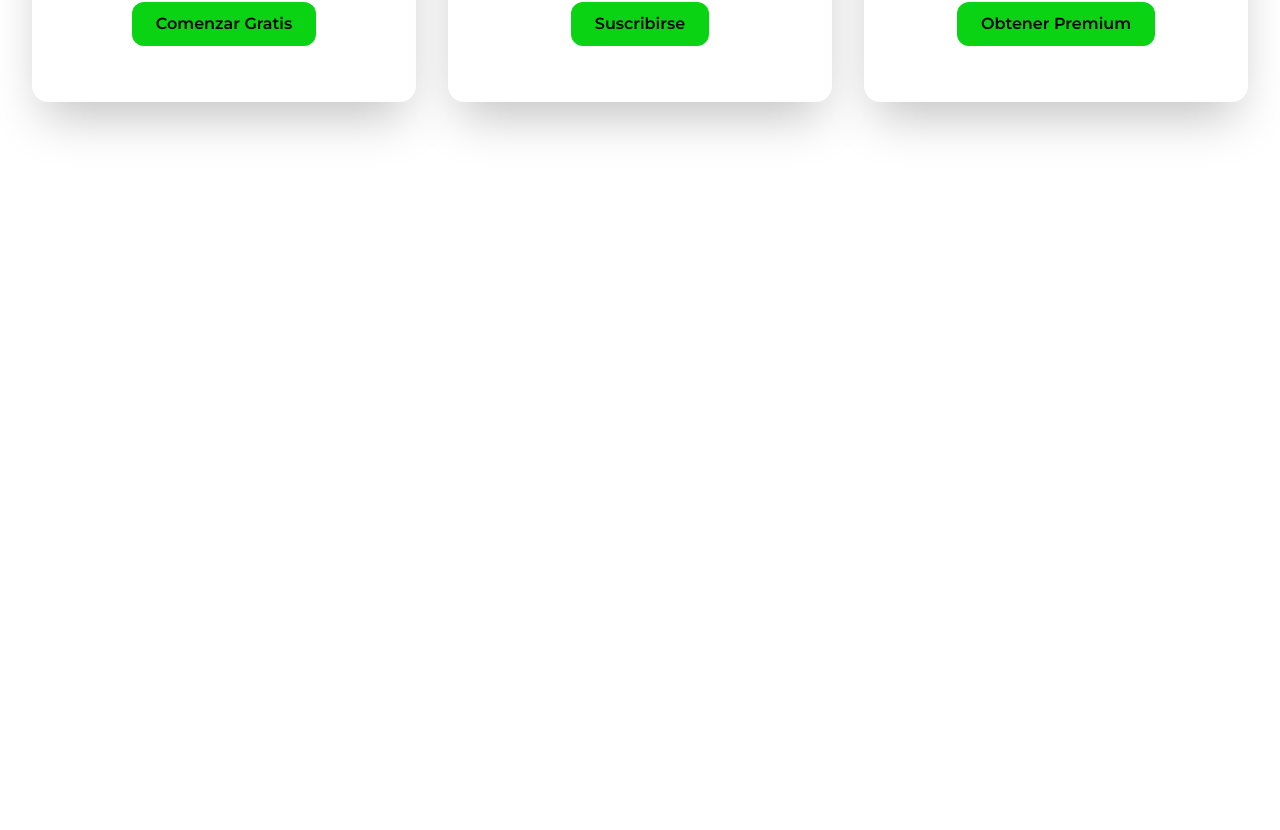
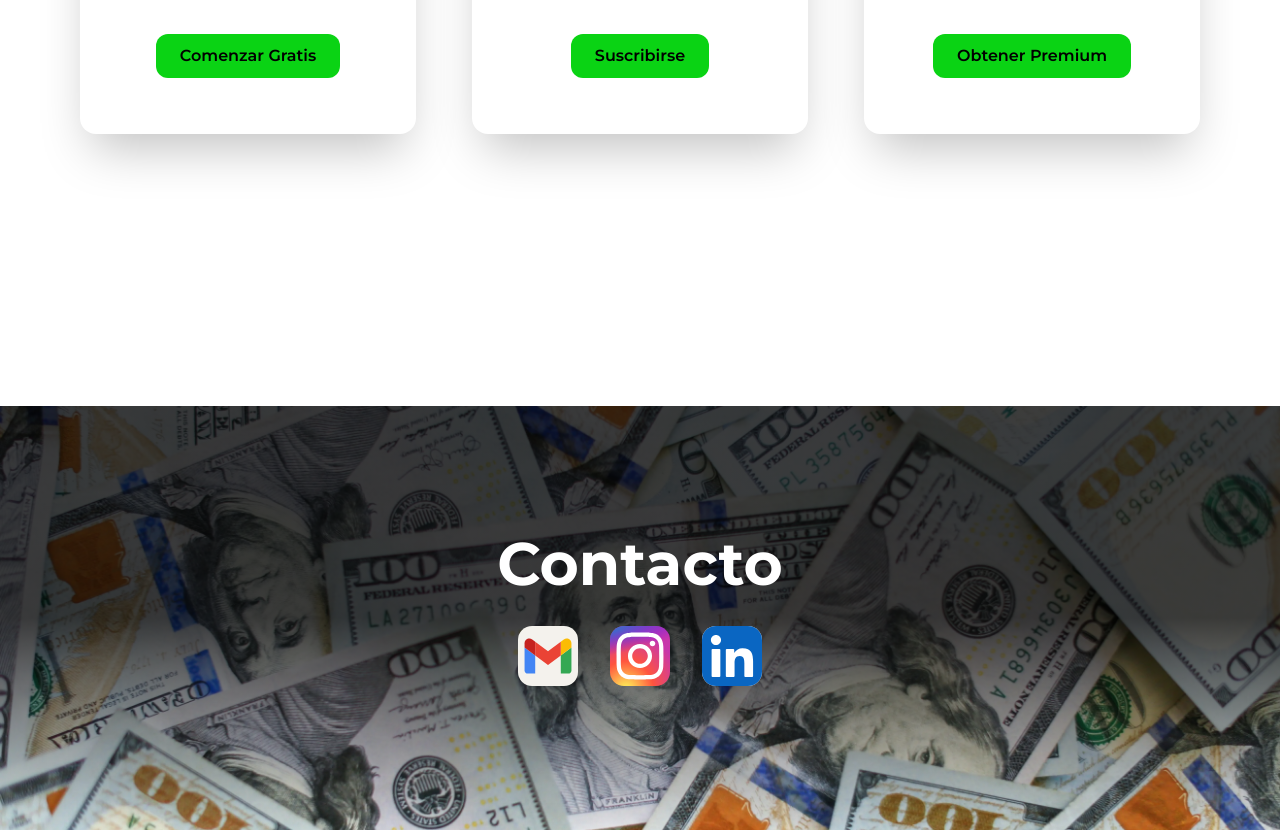
Before and after one commit to MADDOG25/cashly, a Next.js app: page / in a window 1280 px wide. Shown: the part 3625-4455 px from the top of the page. Before the commit the page ends 3887 px from the top, so only its background shows below. Built offline with nearby package versions, Linux system fonts and the light colour scheme.

Commit message:
create Contact component

```diff
--- a/src/app/page.tsx
+++ b/src/app/page.tsx
@@ -2,7 +2,7 @@ import Main from "@/components/landing/Main";
 import About from "@/components/landing/About";
 import Features from "@/components/landing/Features";
 import Pricing from "@/components/landing/Pricing";
-// import Contact from "@/components/landing/Contact";
+import Contact from "@/components/landing/Contact";
 
 export default function Home() {
   return (
@@ -14,7 +14,7 @@ export default function Home() {
       <About />
       <Features />
       <Pricing />
-      {/* <Contact /> */}
+      <Contact />
     </>
   );
 }
--- a/src/components/landing/Contact.tsx
+++ b/src/components/landing/Contact.tsx
@@ -1,5 +1,54 @@
+import Image from "next/image";
 import React from "react";
 
 export default function Contact() {
-  return <div>Contact</div>;
+  return (
+    <footer className="relative w-full h-full py-32 gap-y-4 flex flex-col items-center">
+      {/* Imagen de fondo con degradado */}
+      <div className="absolute inset-0 bg-dollars bg-cover bg-center -z-10">
+        <div className="absolute inset-0 bg-gradient-to-b from-black/75 via-black/75 to-transparent"></div>
+      </div>
+      {/* Contenido de contacto */}
+      <div className="flex flex-col items-center justify-center">
+        <h2 className="text-6xl font-bold text-colorFont2">Contacto</h2>
+      </div>
+      <div className="grid grid-cols-1 md:grid-cols-3 gap-x-8 p-4 justify-center items-center">
+        <a href="mailto:mdog1525@gmail.com" target="_blank" rel="noreferrer">
+          <Image
+            alt="gmail icon"
+            src="/icon/gmailicon.svg"
+            loading="lazy"
+            width={60}
+            height={60}
+          />
+        </a>
+        <a
+          href="https://www.instagram.com/devjeffrey25/"
+          target="_blank"
+          rel="noreferrer"
+        >
+          <Image
+            alt="instagram icon"
+            src="/icon/instagramicon.svg"
+            loading="lazy"
+            width={60}
+            height={60}
+          />
+        </a>
+        <a
+          href="https://www.linkedin.com/in/dev-jeffrey/"
+          target="_blank"
+          rel="noreferrer"
+        >
+          <Image
+            alt="linkedin icon"
+            src="/icon/linkedinicon.svg"
+            loading="lazy"
+            width={60}
+            height={60}
+          />
+        </a>
+      </div>
+    </footer>
+  );
 }
--- a/src/components/landing/Pricing.tsx
+++ b/src/components/landing/Pricing.tsx
@@ -3,7 +3,7 @@ import PriceGrid from "./components/pricing/PriceGrid";
 
 export default function Pricing() {
   return (
-    <section className="bg-colorBg py-32">
+    <section className="bg-colorBg py-40 mb-20">
       <PriceGrid />
     </section>
   );
--- a/src/components/landing/components/pricing/PriceGrid.tsx
+++ b/src/components/landing/components/pricing/PriceGrid.tsx
@@ -46,7 +46,7 @@ export default function PriceGrid() {
         <h2 className="text-4xl font-bold">Precios</h2>
       </div>
 
-      <div className="grid gap-8 md:grid-cols-3 px-8 py-8">
+      <div className="grid gap-14 md:grid-cols-3 px-20 py-8">
         {plans.map((plan, index) => (
           <div
             key={index}
```
